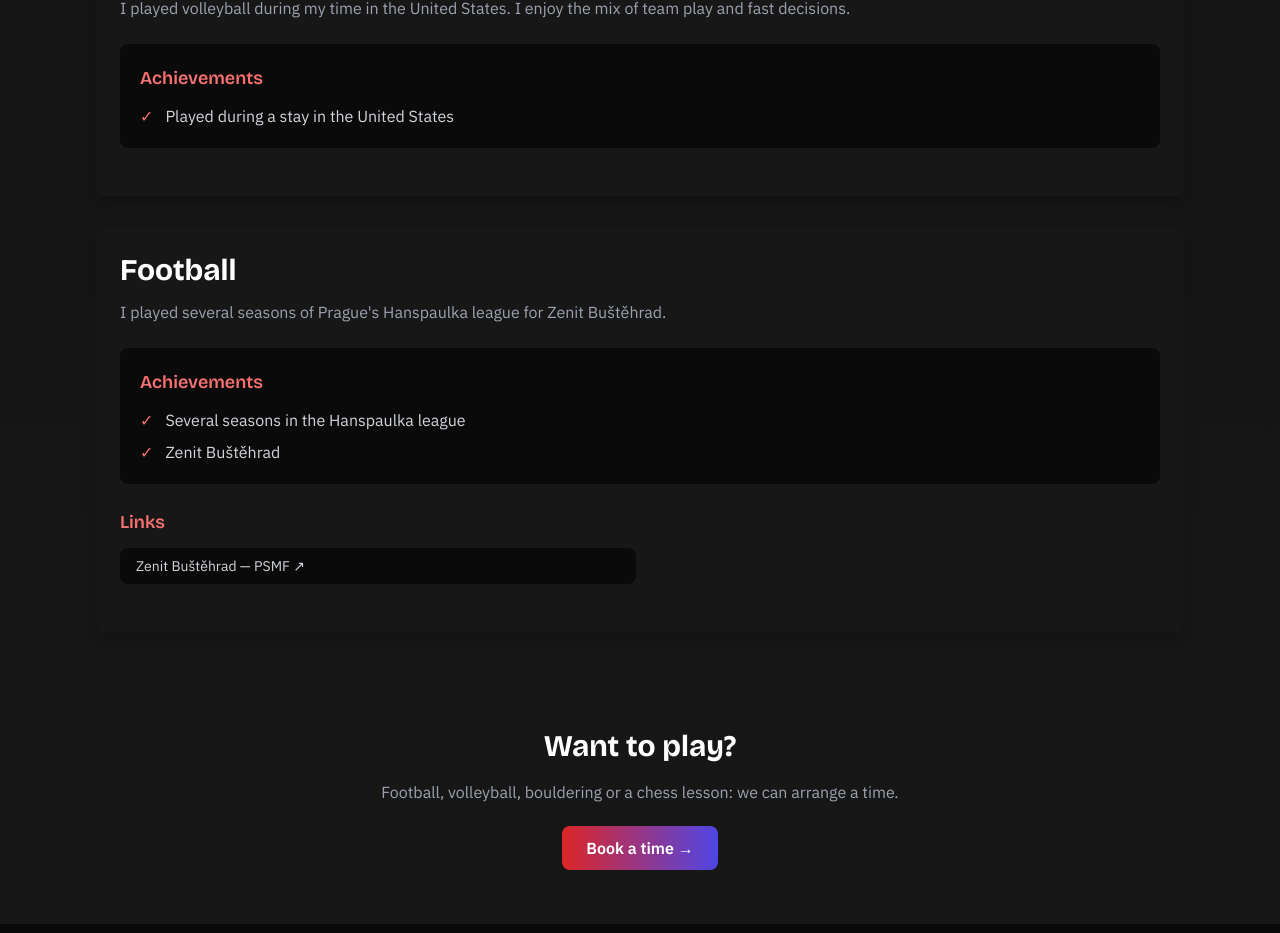
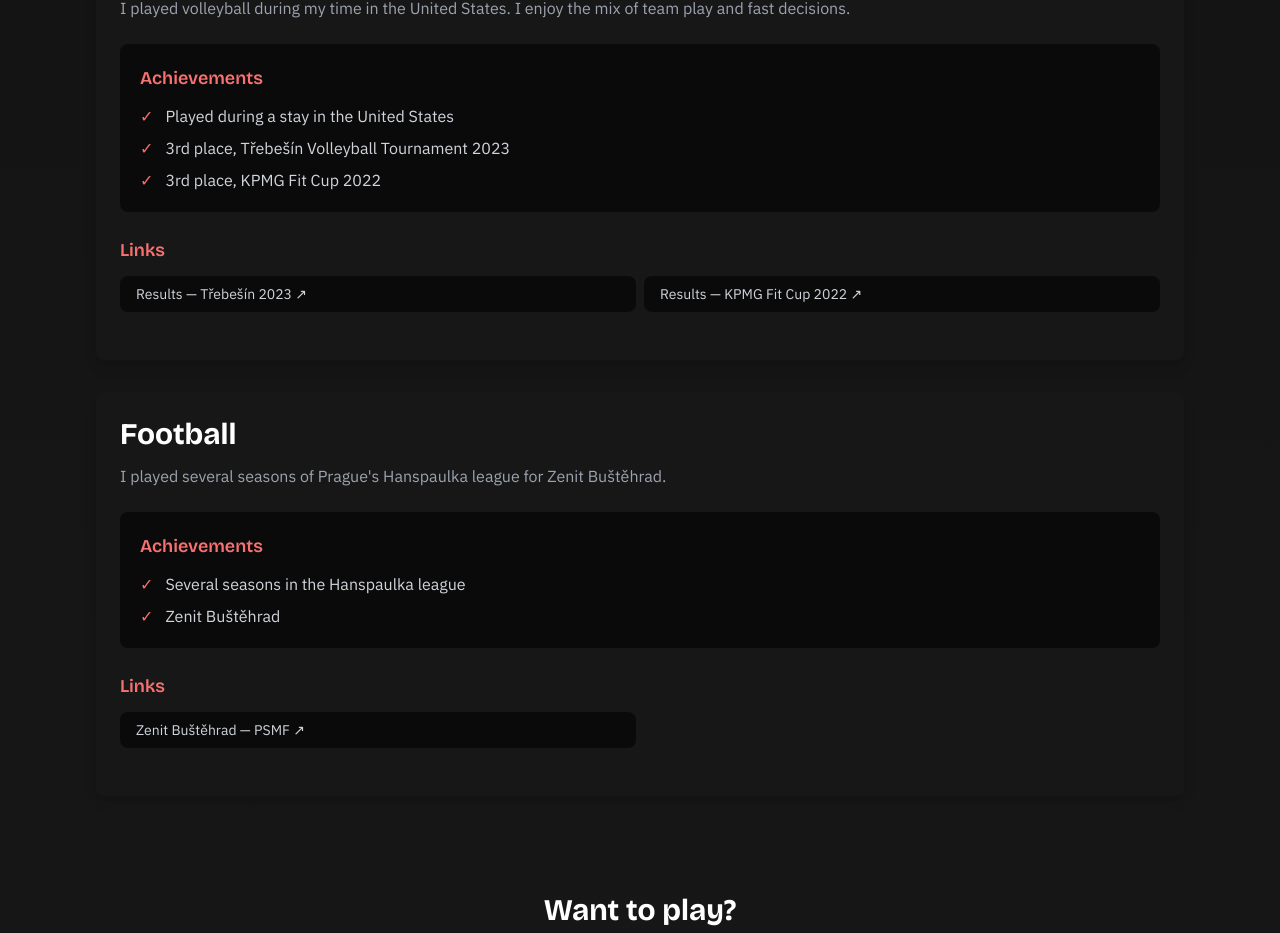
Before and after one commit to petrhollan22/petr-portfolio, a Next.js app: page /en/free-time in a window 1280 px wide. Shown: the part 3634-4567 px from the top of the page. Built offline with nearby package versions, Linux system fonts and the light colour scheme; no server answers.

Commit message:
Add volleyball tournament results, links, and community context

```diff
--- a/data/sports.ts
+++ b/data/sports.ts
@@ -77,7 +77,13 @@ export const sports: Sport[] = [
       en: "I played volleyball during my time in the United States. I enjoy the mix of team play and fast decisions."
     },
     achievements: [
-      { cs: "Hráno během pobytu v USA", en: "Played during a stay in the United States" }
+      { cs: "Hráno během pobytu v USA", en: "Played during a stay in the United States" },
+      { cs: "3. místo, Volejbalový turnaj Třebešín 2023", en: "3rd place, Třebešín Volleyball Tournament 2023" },
+      { cs: "3. místo, KPMG Fit Cup 2022", en: "3rd place, KPMG Fit Cup 2022" }
+    ],
+    links: [
+      { label: { cs: "Výsledky — Třebešín 2023", en: "Results — Třebešín 2023" }, url: "https://volejbal.vse.cz/wp-content/uploads/post/8212/volejbalovy-turnaj-trebesin-2023-NV.pdf" },
+      { label: { cs: "Výsledky — KPMG Fit Cup 2022", en: "Results — KPMG Fit Cup 2022" }, url: "https://volejbal.vse.cz/wp-content/uploads/post/7527/KPMG_Fit_Cup_2022-vysledky_nizsi_vykonnost.pdf" }
     ]
   },
   {
```
